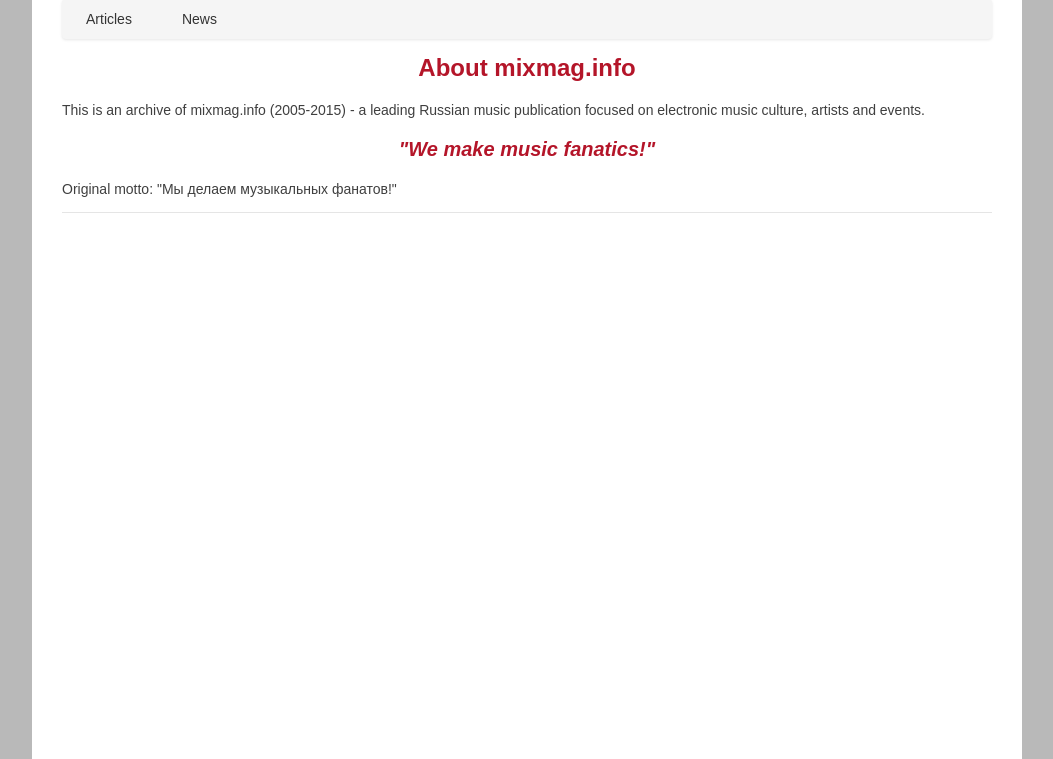
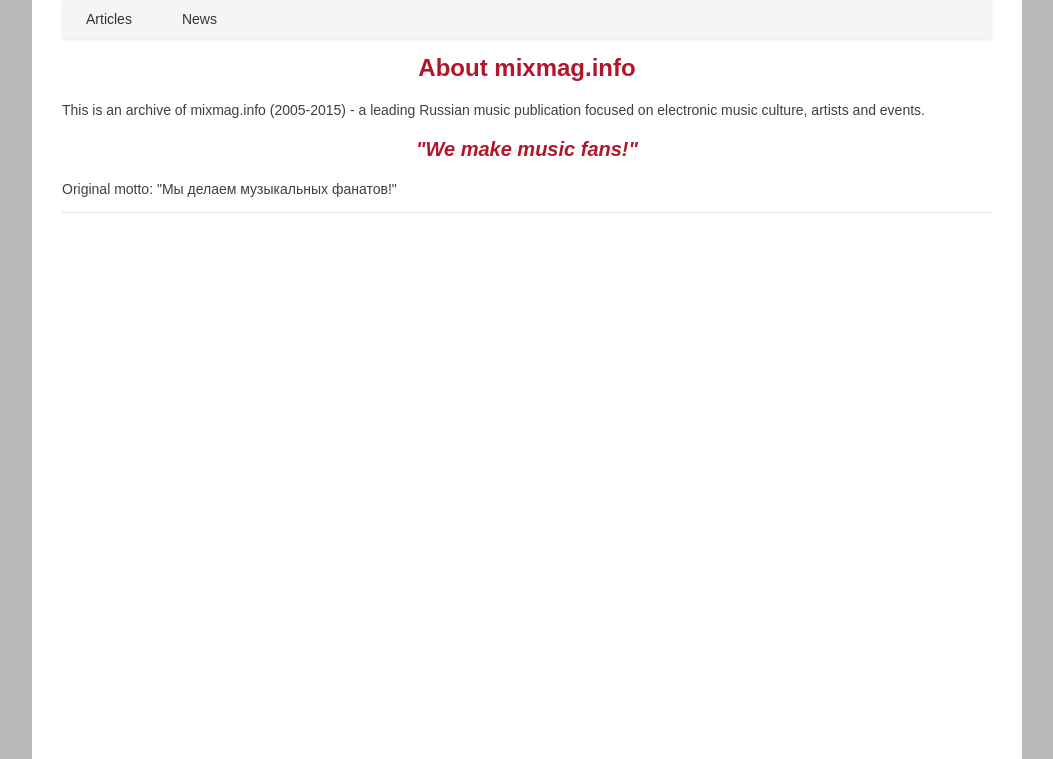
Before and after one commit to Calosha/mixmag-vite-react-fe, a website built with Vite: page index.html in a window 1280 px wide. Shown: the part 41-800 px from the top of the page, without its empty margins (113-1166 px from the left). Built offline with nearby package versions, Linux system fonts and the light colour scheme.

Commit message:
fix: changed copy

```diff
--- a/index.html
+++ b/index.html
@@ -20,7 +20,7 @@
             <div class="article-title">About mixmag.info</div>
             <p>This is an archive of mixmag.info (2005-2015) - a leading Russian music publication focused on electronic
                 music culture, artists and events.</p>
-            <p class="motto">"We make music fanatics!"</p>
+            <p class="motto">"We make music fans!"</p>
             <p>Original motto: "Мы делаем музыкальных фанатов!"</p>
         </div>
     </div>
```
